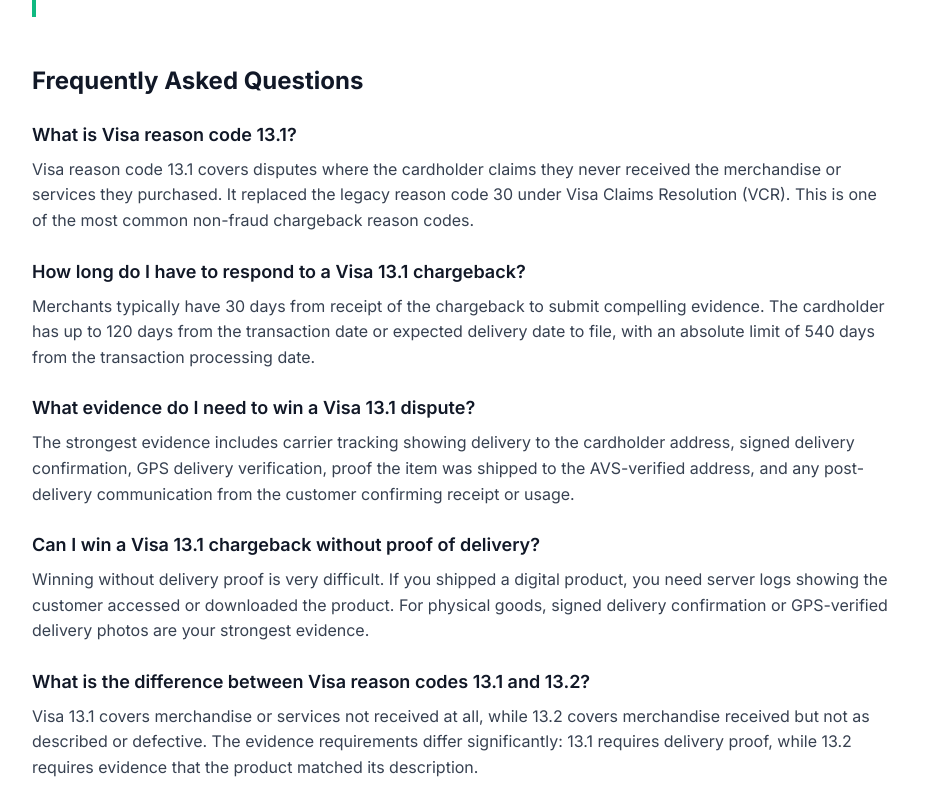
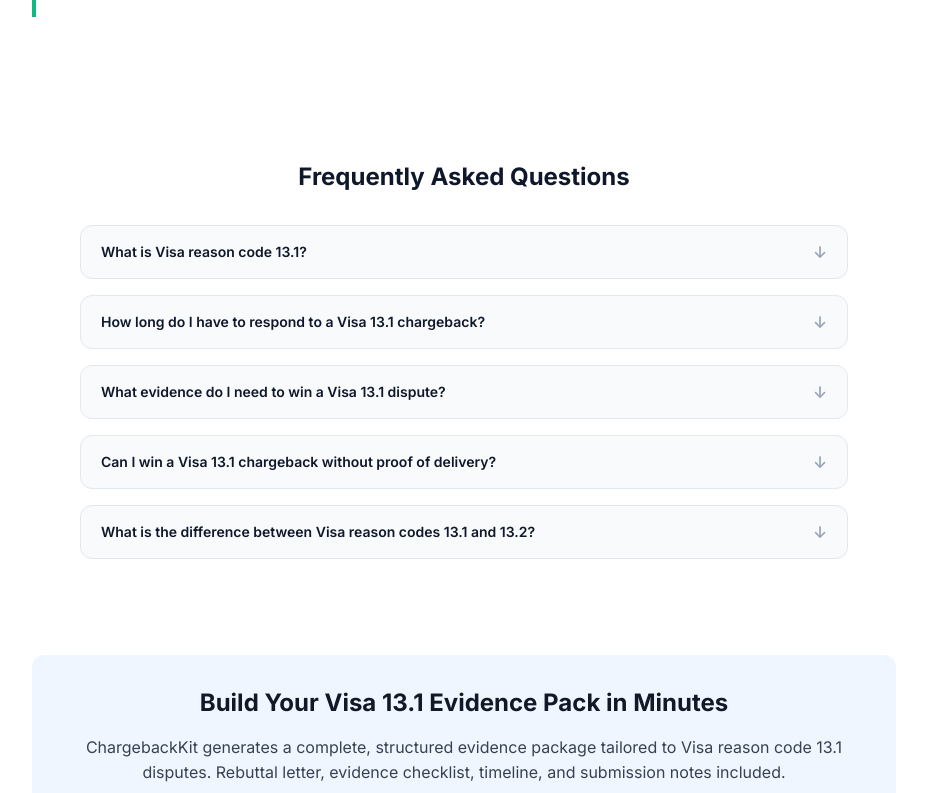
Before and after one commit to mattmcallister-create/chargeback-evidence-pack, a Next.js app: page /guides/visa-reason-code-13-1 in a window 1280 px wide. Shown: the part 2767-3560 px from the top of the page, without its empty margins (176-1103 px from the left). Built offline with nearby package versions, Linux system fonts and the light colour scheme; no server answers.

Commit message:
fix: standardize visa-reason-code-13-1 FAQ to canonical accordion design

```diff
--- a/app/(marketing)/guides/visa-reason-code-13-1/page.tsx
+++ b/app/(marketing)/guides/visa-reason-code-13-1/page.tsx
@@ -240,28 +240,55 @@ export default function VisaReasonCode131Page() {
           </div>
         </section>
 
-        <section className="mb-12">
-          <h2 className="text-2xl font-bold mb-6 text-gray-900">Frequently Asked Questions</h2>
-          <div className="space-y-6">
-            <div>
-              <h3 className="text-lg font-semibold text-gray-900 mb-2">What is Visa reason code 13.1?</h3>
-              <p className="text-gray-700">Visa reason code 13.1 covers disputes where the cardholder claims they never received the merchandise or services they purchased. It replaced the legacy reason code 30 under Visa Claims Resolution (VCR). This is one of the most common non-fraud chargeback reason codes.</p>
-            </div>
-            <div>
-              <h3 className="text-lg font-semibold text-gray-900 mb-2">How long do I have to respond to a Visa 13.1 chargeback?</h3>
-              <p className="text-gray-700">Merchants typically have 30 days from receipt of the chargeback to submit compelling evidence. The cardholder has up to 120 days from the transaction date or expected delivery date to file, with an absolute limit of 540 days from the transaction processing date.</p>
-            </div>
-            <div>
-              <h3 className="text-lg font-semibold text-gray-900 mb-2">What evidence do I need to win a Visa 13.1 dispute?</h3>
-              <p className="text-gray-700">The strongest evidence includes carrier tracking showing delivery to the cardholder address, signed delivery confirmation, GPS delivery verification, proof the item was shipped to the AVS-verified address, and any post-delivery communication from the customer confirming receipt or usage.</p>
-            </div>
-            <div>
-              <h3 className="text-lg font-semibold text-gray-900 mb-2">Can I win a Visa 13.1 chargeback without proof of delivery?</h3>
-              <p className="text-gray-700">Winning without delivery proof is very difficult. If you shipped a digital product, you need server logs showing the customer accessed or downloaded the product. For physical goods, signed delivery confirmation or GPS-verified delivery photos are your strongest evidence.</p>
-            </div>
-            <div>
-              <h3 className="text-lg font-semibold text-gray-900 mb-2">What is the difference between Visa reason codes 13.1 and 13.2?</h3>
-              <p className="text-gray-700">Visa 13.1 covers merchandise or services not received at all, while 13.2 covers merchandise received but not as described or defective. The evidence requirements differ significantly: 13.1 requires delivery proof, while 13.2 requires evidence that the product matched its description.</p>
+        <section className="section bg-white px-4 sm:px-6 lg:px-8">
+          <div className="max-w-3xl mx-auto">
+            <h2 className="text-2xl font-bold text-slate-900 mb-8 text-center">Frequently Asked Questions</h2>
+            <div className="space-y-4">
+              <details className="group bg-slate-50 rounded-lg border border-slate-200">
+                <summary className="flex items-start justify-between gap-4 px-5 py-4 cursor-pointer list-none font-semibold text-slate-900 text-sm">
+                  <span>What is Visa reason code 13.1?</span>
+                  <span className="shrink-0 text-slate-400 mt-0.5 group-open:rotate-180 transition-transform text-base leading-none">&darr;</span>
+                </summary>
+                <div className="px-5 pb-4 pt-2 text-sm text-slate-600 leading-relaxed border-t border-slate-200">
+                  Visa reason code 13.1 covers disputes where the cardholder claims they never received the merchandise or services they purchased. It replaced the legacy reason code 30 under Visa Claims Resolution (VCR). This is one of the most common non-fraud chargeback reason codes.
+                </div>
+              </details>
+              <details className="group bg-slate-50 rounded-lg border border-slate-200">
+                <summary className="flex items-start justify-between gap-4 px-5 py-4 cursor-pointer list-none font-semibold text-slate-900 text-sm">
+                  <span>How long do I have to respond to a Visa 13.1 chargeback?</span>
+                  <span className="shrink-0 text-slate-400 mt-0.5 group-open:rotate-180 transition-transform text-base leading-none">&darr;</span>
+                </summary>
+                <div className="px-5 pb-4 pt-2 text-sm text-slate-600 leading-relaxed border-t border-slate-200">
+                  Merchants typically have 30 days from receipt of the chargeback to submit compelling evidence. The cardholder has up to 120 days from the transaction date or expected delivery date to file, with an absolute limit of 540 days from the transaction processing date.
+                </div>
+              </details>
+              <details className="group bg-slate-50 rounded-lg border border-slate-200">
+                <summary className="flex items-start justify-between gap-4 px-5 py-4 cursor-pointer list-none font-semibold text-slate-900 text-sm">
+                  <span>What evidence do I need to win a Visa 13.1 dispute?</span>
+                  <span className="shrink-0 text-slate-400 mt-0.5 group-open:rotate-180 transition-transform text-base leading-none">&darr;</span>
+                </summary>
+                <div className="px-5 pb-4 pt-2 text-sm text-slate-600 leading-relaxed border-t border-slate-200">
+                  The strongest evidence includes carrier tracking showing delivery to the cardholder address, signed delivery confirmation, GPS delivery verification, proof the item was shipped to the AVS-verified address, and any post-delivery communication from the customer confirming receipt or usage.
+                </div>
+              </details>
+              <details className="group bg-slate-50 rounded-lg border border-slate-200">
+                <summary className="flex items-start justify-between gap-4 px-5 py-4 cursor-pointer list-none font-semibold text-slate-900 text-sm">
+                  <span>Can I win a Visa 13.1 chargeback without proof of delivery?</span>
+                  <span className="shrink-0 text-slate-400 mt-0.5 group-open:rotate-180 transition-transform text-base leading-none">&darr;</span>
+                </summary>
+                <div className="px-5 pb-4 pt-2 text-sm text-slate-600 leading-relaxed border-t border-slate-200">
+                  Winning without delivery proof is very difficult. If you shipped a digital product, you need server logs showing the customer accessed or downloaded the product. For physical goods, signed delivery confirmation or GPS-verified delivery photos are your strongest evidence.
+                </div>
+              </details>
+              <details className="group bg-slate-50 rounded-lg border border-slate-200">
+                <summary className="flex items-start justify-between gap-4 px-5 py-4 cursor-pointer list-none font-semibold text-slate-900 text-sm">
+                  <span>What is the difference between Visa reason codes 13.1 and 13.2?</span>
+                  <span className="shrink-0 text-slate-400 mt-0.5 group-open:rotate-180 transition-transform text-base leading-none">&darr;</span>
+                </summary>
+                <div className="px-5 pb-4 pt-2 text-sm text-slate-600 leading-relaxed border-t border-slate-200">
+                  Visa 13.1 covers merchandise or services not received at all, while 13.2 covers merchandise received but not as described or defective. The evidence requirements differ significantly: 13.1 requires delivery proof, while 13.2 requires evidence that the product matched its description.
+                </div>
+              </details>
             </div>
           </div>
         </section>
```
